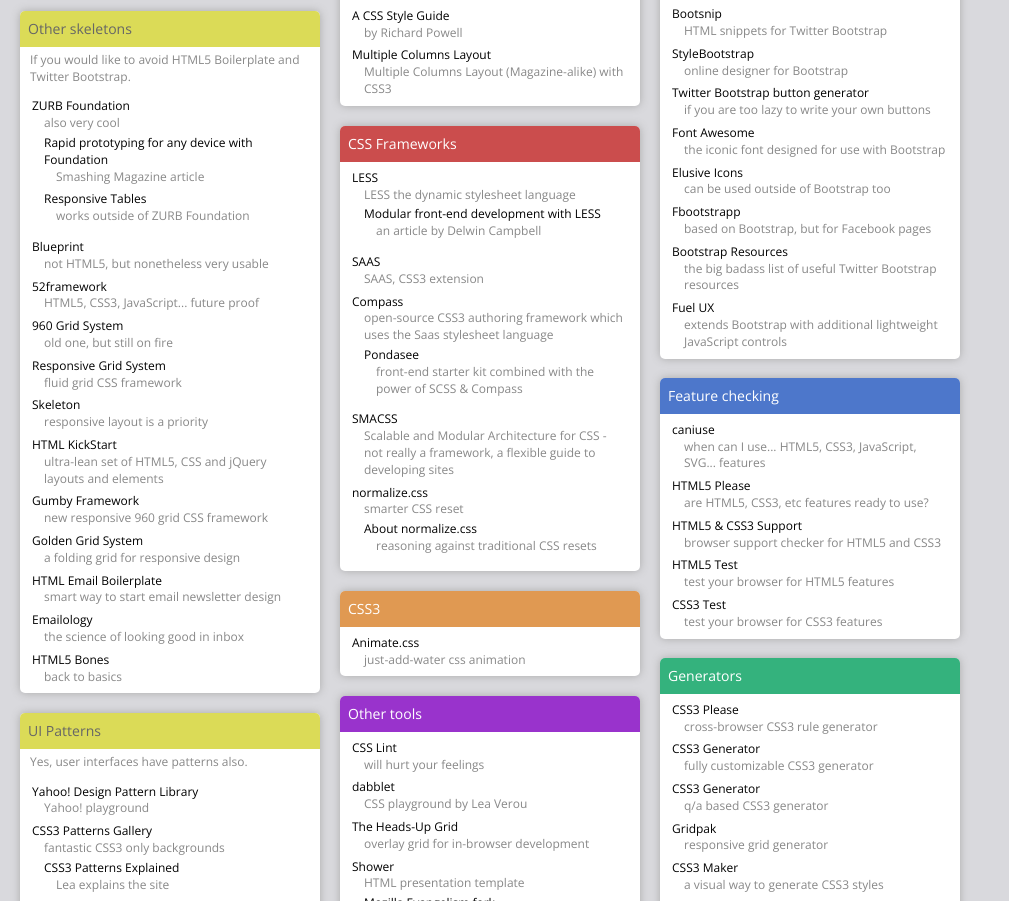
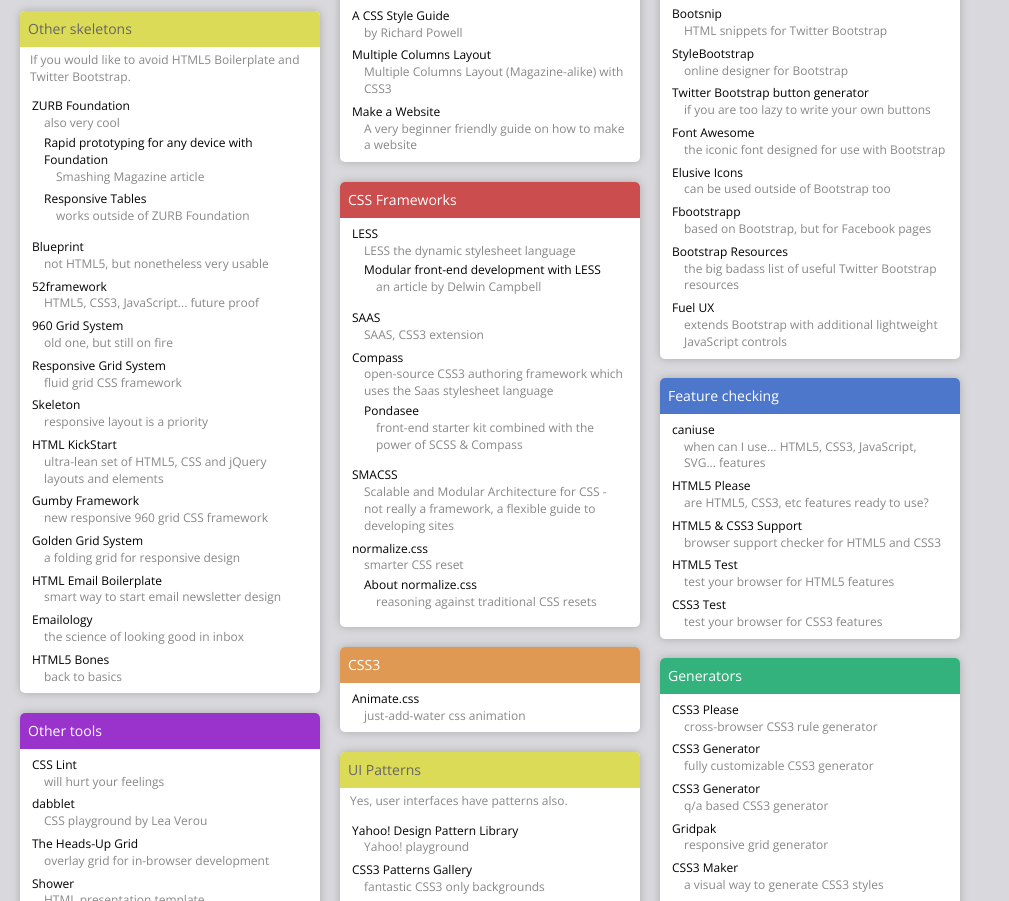
Before and after one commit to miroslavpopovic/resources, a plain HTML site: page src/web/index.html in a window 1280 px wide. Shown: the part 878-1779 px from the top of the page, without its empty margins (0-1009 px from the left). Drawn offline with nearby package versions, Linux system fonts and the light colour scheme.

Commit message:
Added make-a-website.com

```diff
--- a/src/web/index.html
+++ b/src/web/index.html
@@ -175,6 +175,10 @@
             <a href="http://www.hongkiat.com/blog/css3-multi-columns/">Multiple Columns Layout</a>
             <span class="desc">Multiple Columns Layout (Magazine-alike) with CSS3</span>
         </li>
+        <li>
+            <a href="http://www.make-a-web-site.com/">Make a Website</a>
+            <span class="desc">A very beginner friendly guide on how to make a website</span>
+        </li>
     </ul>
 </div>
 
```
